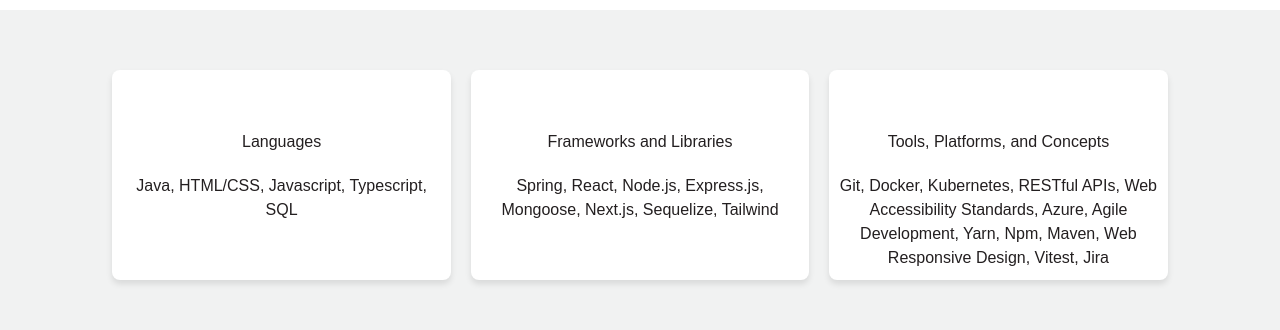
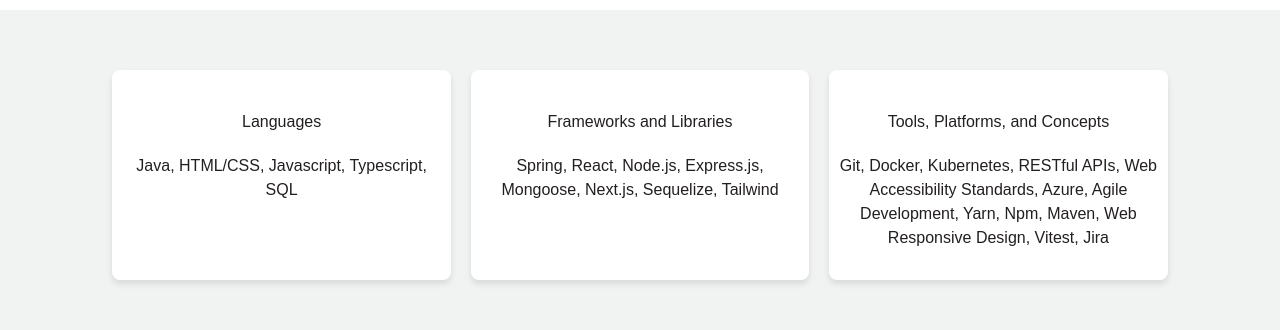
Before and after one commit to bantonneau/WebDevPortfolio, a React (Create React App) app: page / in a window 1280 px wide. Shown: the part 700-1030 px from the top of the page. Built offline with nearby package versions, Linux system fonts and the light colour scheme.

Commit message:
update skills tile styles

```diff
--- a/src/styles/Skills.css
+++ b/src/styles/Skills.css
@@ -10,8 +10,12 @@
     flex: 1;
     text-align: center;
     margin: 10px;
-    padding: 10px;
+    padding: 30px 10px;
     box-shadow: 0px 4px 6px rgba(0, 0, 0, 0.1);
+}
+
+.skillsTile h2 {
+    padding-top: 10px;
 }
 
 .skillListItem {
```
